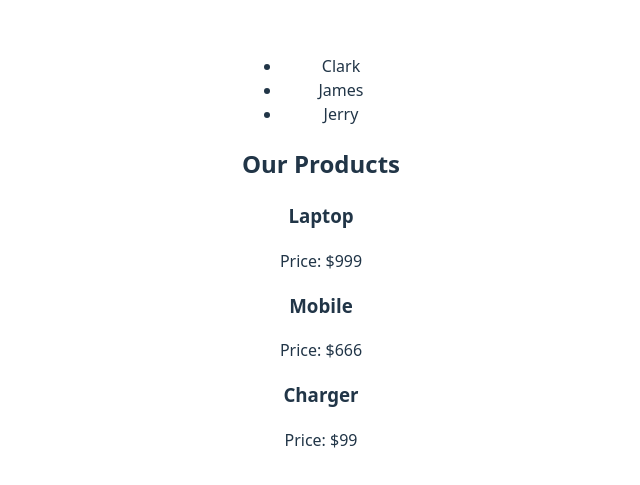
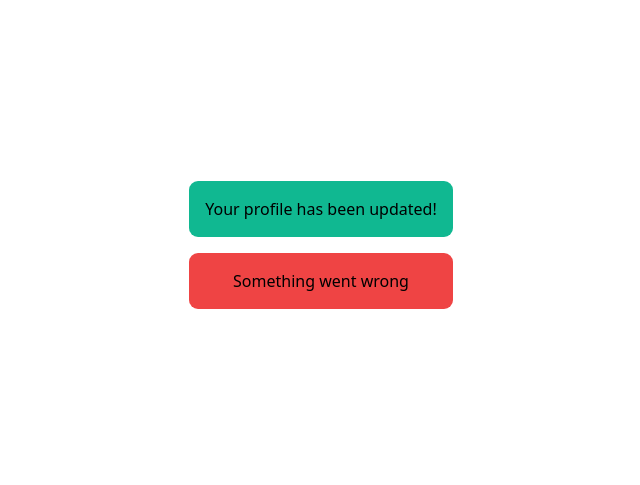
Before and after one commit to GeekShubhamRajput/react-19, a React (Vite) app in the folder my-react19-app/: page / in a window 1280 px wide. Shown: the part 147-632 px from the top of the page, without its empty margins (319-959 px from the left). Built offline with nearby package versions, Linux system fonts and the light colour scheme.

Commit message:
Styling React Components : inline CSS

```diff
--- a/my-react19-app/src/App.jsx
+++ b/my-react19-app/src/App.jsx
@@ -11,12 +11,13 @@ import { Userdetails } from './components/UserDetails.jsx'
 import { UserDetail } from './components/Userdetail.jsx'
 import { ProductList } from './components/ProductList.jsx'
 import { UserList } from './components/UserList.jsx'
+import { Alert } from './components/Alert.jsx'
 
 function App() {
   return (
     <>
-      <UserList />
-      <ProductList />
+      <Alert>Your profile has been updated!</Alert>
+      <Alert type="error">Something went wrong</Alert>
     </>
   )
 }
--- /dev/null
+++ b/my-react19-app/src/components/Alert.jsx
@@ -0,0 +1,7 @@
+export const Alert = ({children, type="success"}) => {
+  return <div style={
+            {backgroundColor: type ===  "success" ? "#10b891" : "#ef4444", color: "black",
+            padding: "16px", borderRadius: "9px", marginBottom: "16px"}}>
+            {children}
+          </div>
+}
```
